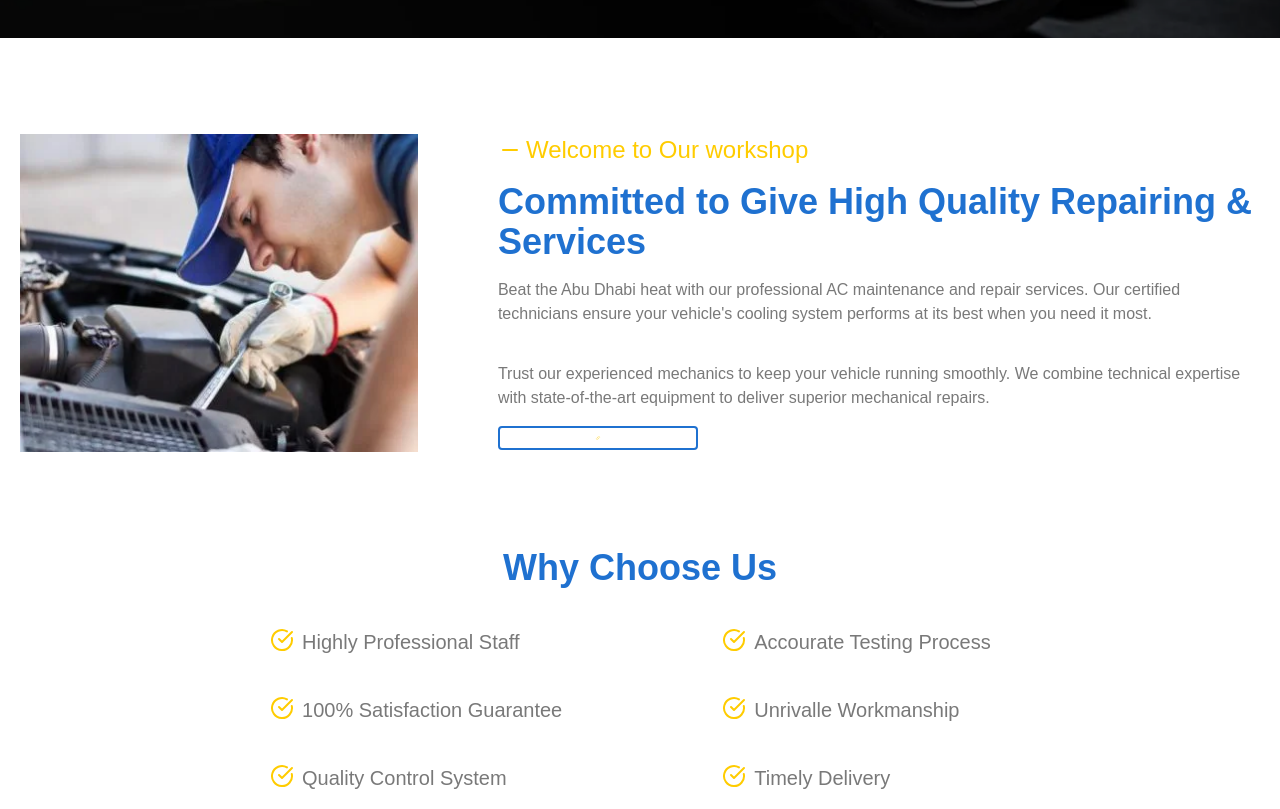
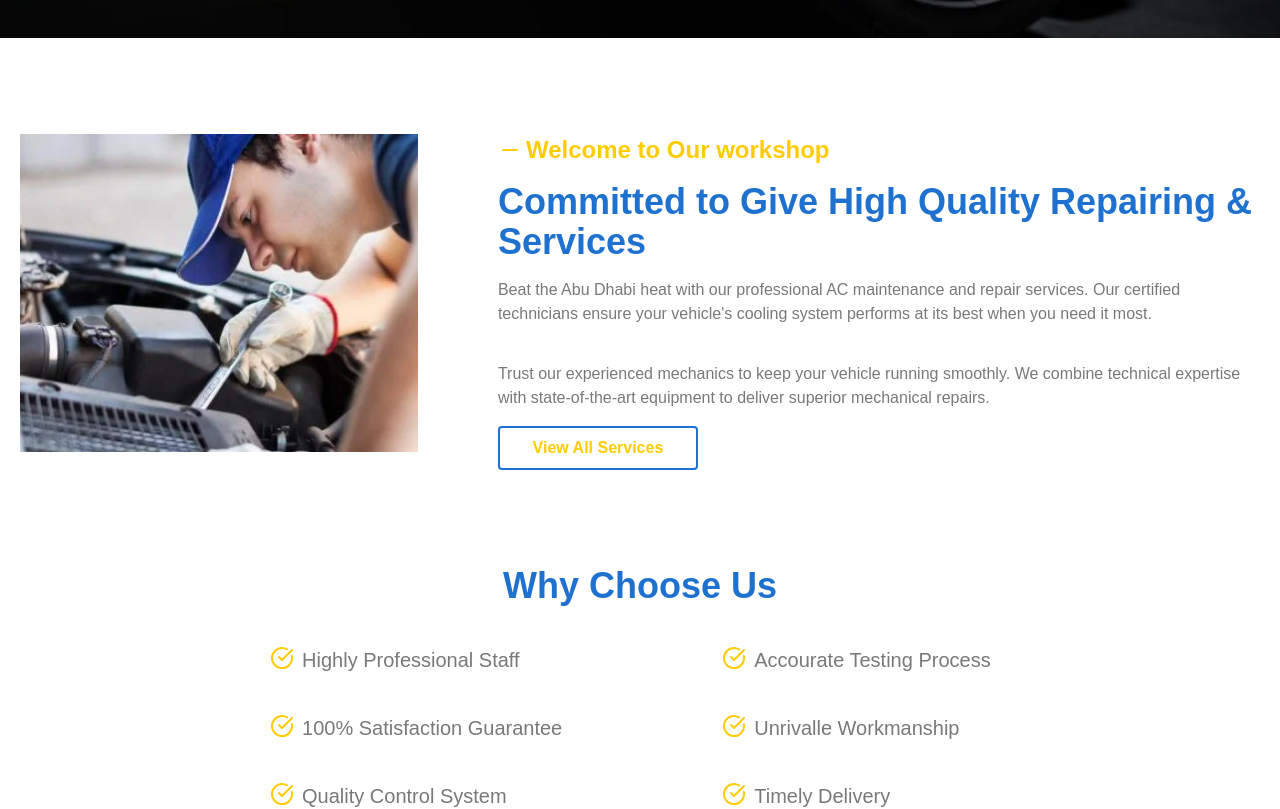
Before and after one commit to hassanballeh/Nassem, a Next.js app: page / in a window 1280 px wide. Shown: the part 762-1571 px from the top of the page. Built offline with nearby package versions, Linux system fonts and the light colour scheme.

Commit message:
update Link

```diff
--- a/next.config.ts
+++ b/next.config.ts
@@ -1,7 +1,6 @@
 import type { NextConfig } from "next";
 
 const nextConfig: NextConfig = {
-  output: "export",
   /* config options here */
   images: {
     remotePatterns: [
--- a/src/app/page.tsx
+++ b/src/app/page.tsx
@@ -1,6 +1,8 @@
-import TestimonialsSlider from "@/components/Testimonials ";
+import TestimonialsSlider from "@/components/Testimonials";
 import Hero from "../components/Hero";
-import { Minus, CircleCheckBig, Link } from "lucide-react";
+import { Minus, CircleCheckBig } from "lucide-react";
+import Image from "next/image";
+import Link from "next/link";
 
 type Features = {
   text: string;
@@ -31,16 +33,19 @@ export default function Home() {
       <Hero />
       <div className="max-w-7xl lg:mx-auto mx-5 px-5  flex lg:flex-row flex-col gap-20">
         <div className="lg:block hidden">
-          <img
+          <Image
             className="lg:w-[700px]"
-            src="./images/technical-repairs-400x320.webp"
+            src="/images/technical-repairs-400x320.webp"
             alt="technical-repairs"
+            width={700}
+            height={320}
+            priority
           />
         </div>
-        <div className="flex  flex-col  gap-4">
-          <div className="flex gap-1 text-secondary text-2xl items-center  ">
+        <div className="flex flex-col gap-4">
+          <div className="flex gap-1 text-secondary text-2xl items-center">
             <Minus />
-            <h2>Welcome to Our workshop</h2>
+            <span className="font-semibold">Welcome to Our workshop</span>
           </div>
           <h1 className="text-primary text-4xl font-black">
             Committed to Give High Quality Repairing & Services
@@ -70,22 +75,22 @@ export default function Home() {
         <div className="flex md:flex-row flex-col md:gap-40 gap-10">
           <ul className="flex flex-col gap-10">
             {features1.map((cur, index) => (
-              <div key={index} className="flex gap-2">
+              <li key={index} className="flex gap-2">
                 <span className="text-secondary">
                   <CircleCheckBig />
                 </span>
                 <p className="text-xl text-[#797979]">{cur.text}</p>
-              </div>
+              </li>
             ))}
           </ul>
           <ul className="flex flex-col gap-10">
             {features2.map((cur, index) => (
-              <div key={index} className="flex gap-2">
+              <li key={index} className="flex gap-2">
                 <span className="text-secondary">
                   <CircleCheckBig />
                 </span>
                 <p className="text-xl  text-[#797979]">{cur.text}</p>
-              </div>
+              </li>
             ))}
           </ul>
         </div>
```
Also changed, not shown: src/components/Testimonials.tsx (renamed from src/components/Testimonials .tsx).
